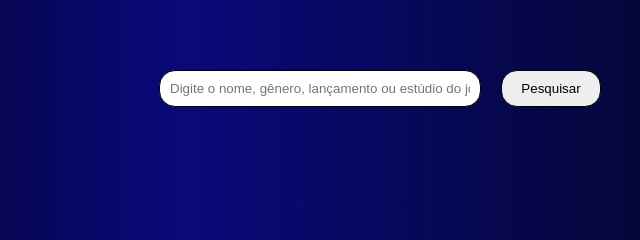
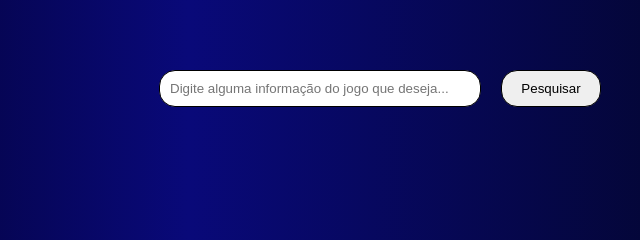
Before and after one commit to kauanconstancio/Imersao-DEV-Alura-Google-Gemini, a plain HTML site: page index.html in a window 1280 px wide. Shown: the part 302-542 px from the top of the page, 260-900 px from the left. Drawn offline with Linux system fonts and the light colour scheme.

Commit message:
Update index.html

```diff
--- a/index.html
+++ b/index.html
@@ -12,7 +12,7 @@
     </div>
     <div class="main">
         <section>
-            <input type="text" placeholder="Digite o nome, gênero, lançamento ou estúdio do jogo que deseja" id="campo-pesquisa">
+            <input type="text" placeholder="Digite alguma informação do jogo que deseja..." id="campo-pesquisa">
             <button onclick="pesquisar()">Pesquisar</button>
         </section>
         <div class="pesquisa" id="pesquisa"></div>
```
